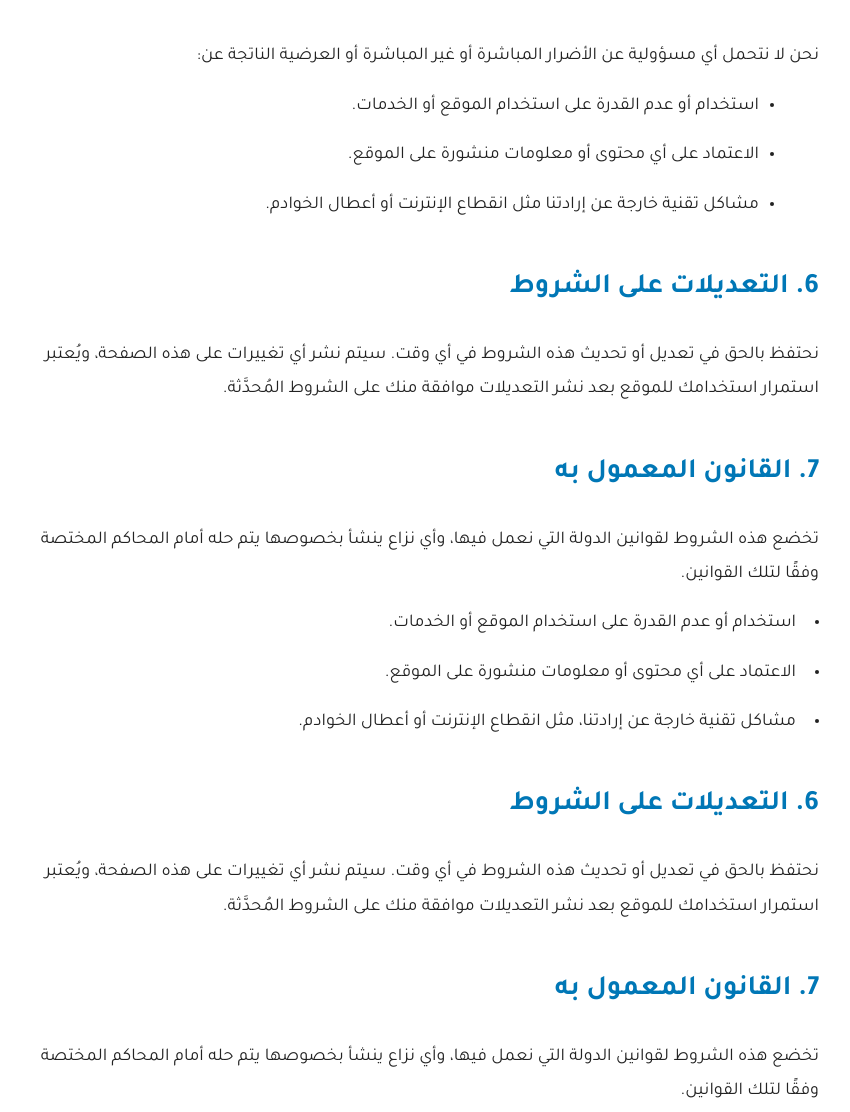
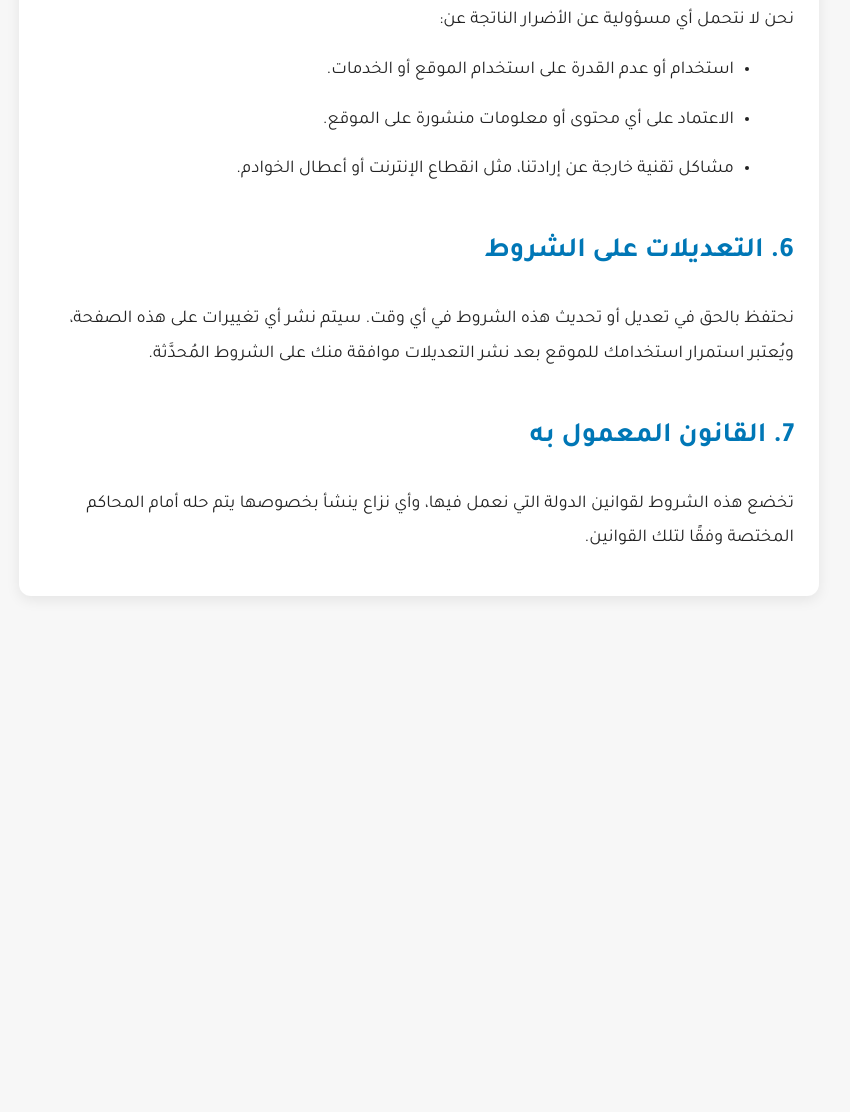
Before and after one commit to dahbicasa36-collab/privacy-policy, a plain HTML site: page terms.html in a window 1280 px wide. Shown: the part 1098-2210 px from the top of the page, without its empty margins (221-1071 px from the left). After the commit the page ends 1734 px from the top, so only its background shows below. Drawn offline with Linux system fonts and the light colour scheme.

Commit message:
Update terms.html

```diff
--- a/terms.html
+++ b/terms.html
@@ -16,55 +16,46 @@
             padding: 0 15px;
             direction: rtl;
             color: #222;
+            background: #f7f7f7;
         }
 
         h1 {
-            color: #005cc5;
-            font-weight: 700;
+            color: #0077b6;
+            font-weight: 800;
             text-align: center;
             margin-bottom: 30px;
         }
 
         h2 {
-    color: #0077b6;      /* اللون الأزرق الموحد */
-    font-size: 28px;
-    font-weight: 700;
-    margin-top: 40px;
-    text-align: center;
-}
-
+            color: #0077b6 !important;
+            font-size: 28px !important;
+            font-weight: 700 !important;
+            margin-top: 40px !important;
+            text-align: right !important;
+        }
 
         p, li {
             font-size: 18px;
             margin-bottom: 15px;
+            color: #222;
         }
 
         ul {
             margin-right: 20px;
         }
+
+        .container {
+            background: #fff;
+            padding: 25px;
+            border-radius: 12px;
+            box-shadow: 0 4px 14px rgba(0,0,0,0.08);
+        }
     </style>
-
-h2 {
-    color: #0077b6 !important;   /* نفس اللون الأزرق */
-    font-size: 28px !important;
-    font-weight: 700 !important;
-    text-align: right !important;
-    margin-top: 40px !important;
-}
-</style>
-<style>
-h2 {
-    color: #0077b6 !important;   /* نفس اللون الأزرق */
-    font-size: 28px !important;
-    font-weight: 700 !important;
-    text-align: right !important;
-    margin-top: 40px !important;
-}
-</style>
-
 </head>
 
 <body>
+
+<div class="container">
 
     <h1>شروط الخدمة</h1>
 
@@ -91,13 +82,11 @@ h2 {
     </p>
 
     <h2>5. حدود المسؤولية</h2>
-    <p>
-        نحن لا نتحمل أي مسؤولية عن الأضرار المباشرة أو غير المباشرة أو العرضية الناتجة عن:
-    </p>
+    <p>نحن لا نتحمل أي مسؤولية عن الأضرار الناتجة عن:</p>
     <ul>
         <li>استخدام أو عدم القدرة على استخدام الموقع أو الخدمات.</li>
         <li>الاعتماد على أي محتوى أو معلومات منشورة على الموقع.</li>
-        <li>مشاكل تقنية خارجة عن إرادتنا مثل انقطاع الإنترنت أو أعطال الخوادم.</li>
+        <li>مشاكل تقنية خارجة عن إرادتنا، مثل انقطاع الإنترنت أو أعطال الخوادم.</li>
     </ul>
 
     <h2>6. التعديلات على الشروط</h2>
@@ -110,22 +99,7 @@ h2 {
         تخضع هذه الشروط لقوانين الدولة التي نعمل فيها، وأي نزاع ينشأ بخصوصها يتم حله أمام المحاكم المختصة وفقًا لتلك القوانين.
     </p>
 
-</body>
-</html>
-<li>استخدام أو عدم القدرة على استخدام الموقع أو الخدمات.</li>
-<li>الاعتماد على أي محتوى أو معلومات منشورة على الموقع.</li>
-<li>مشاكل تقنية خارجة عن إرادتنا، مثل انقطاع الإنترنت أو أعطال الخوادم.</li>
-</ul>
-
-<h2>6. التعديلات على الشروط</h2>
-<p>
-نحتفظ بالحق في تعديل أو تحديث هذه الشروط في أي وقت. سيتم نشر أي تغييرات على هذه الصفحة، ويُعتبر استمرار استخدامك للموقع بعد نشر التعديلات موافقة منك على الشروط المُحدَّثة.
-</p>
-
-<h2>7. القانون المعمول به</h2>
-<p>
-تخضع هذه الشروط لقوانين الدولة التي نعمل فيها، وأي نزاع ينشأ بخصوصها يتم حله أمام المحاكم المختصة وفقًا لتلك القوانين.
-</p>
+</div>
 
 </body>
 </html>
```
